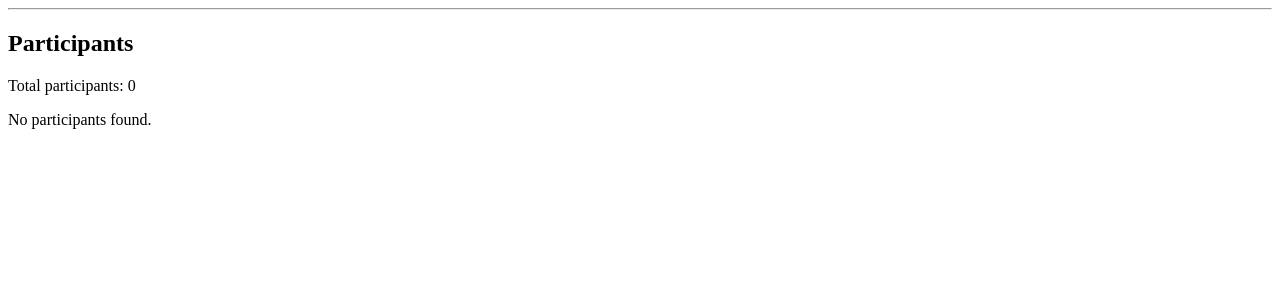
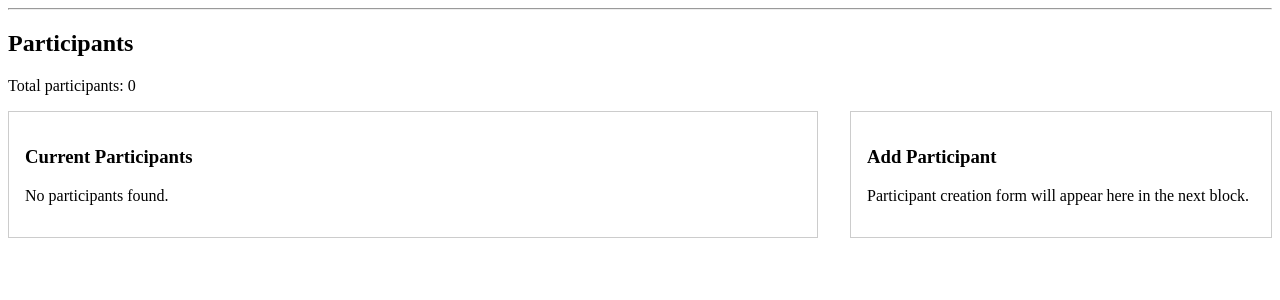
Before and after one commit to mustavo-dev/gym-challenge, a Flask app: page /admin/participants in a window 1280 px wide. Shown: the part 98-398 px from the top of the page. Run offline with Flask 3, Linux system fonts and the light colour scheme.

Commit message:
feat: add shared two panel admin layout and apply it to participants page

```diff
--- a/src/ui/static/css/app.css
+++ b/src/ui/static/css/app.css
@@ -1 +1,26 @@
 /* Shared UI styles for gym-challenge */
+.admin-two-panel {
+  display: flex;
+  flex-direction: column;
+  gap: 2rem;
+}
+
+.admin-panel {
+  padding: 1rem;
+  border: 1px solid #ccc;
+}
+
+@media (min-width: 900px) {
+  .admin-two-panel {
+    flex-direction: row;
+    align-items: flex-start;
+  }
+
+  .admin-panel-left {
+    flex: 2;
+  }
+
+  .admin-panel-right {
+    flex: 1;
+  }
+}
--- /dev/null
+++ b/src/ui/templates/admin/partials/two_panel_end.html
@@ -0,0 +1,2 @@
+  </aside>
+</div>
--- /dev/null
+++ b/src/ui/templates/admin/partials/two_panel_start.html
@@ -0,0 +1,2 @@
+<div class="admin-two-panel">
+  <section class="admin-panel admin-panel-left">
--- /dev/null
+++ b/src/ui/templates/admin/partials/two_panel_switch.html
@@ -0,0 +1,3 @@
+  </section>
+
+  <aside class="admin-panel admin-panel-right">
--- a/src/ui/templates/admin/participants.html
+++ b/src/ui/templates/admin/participants.html
@@ -7,6 +7,10 @@
 <h2>Participants</h2>
 
 <p>Total participants: {{ participants|length }}</p>
+
+{% include "admin/partials/two_panel_start.html" %}
+
+<h3>Current Participants</h3>
 
 {% if participants %}
   <ul>
@@ -23,4 +27,12 @@
   <p>No participants found.</p>
 {% endif %}
 
+{% include "admin/partials/two_panel_switch.html" %}
+
+<h3>Add Participant</h3>
+
+<p>Participant creation form will appear here in the next block.</p>
+
+{% include "admin/partials/two_panel_end.html" %}
+
 {% endblock %}
--- a/src/ui/templates/base.html
+++ b/src/ui/templates/base.html
@@ -5,6 +5,7 @@
     <meta charset="utf-8">
     <meta name="viewport" content="width=device-width, initial-scale=1">
     <title>{{ page_title or "gym-challenge UI" }}</title>
+    <link rel="stylesheet" href="{{ url_for('static', filename='css/app.css') }}">
   </head>
 
   <body>
```
